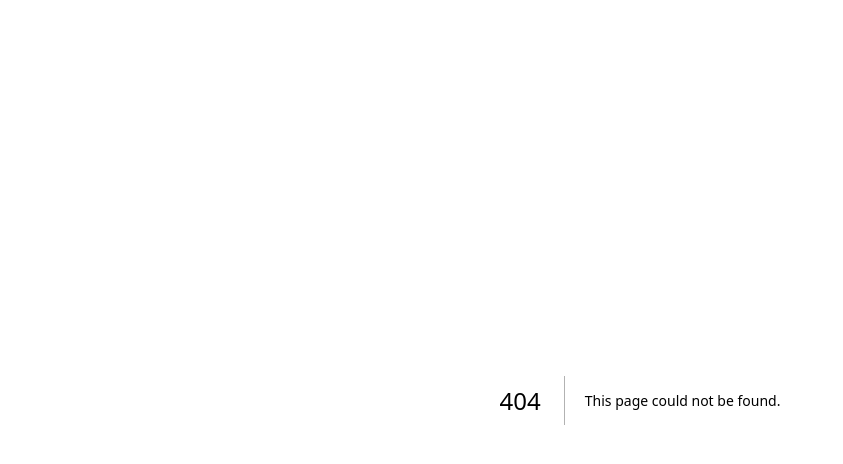
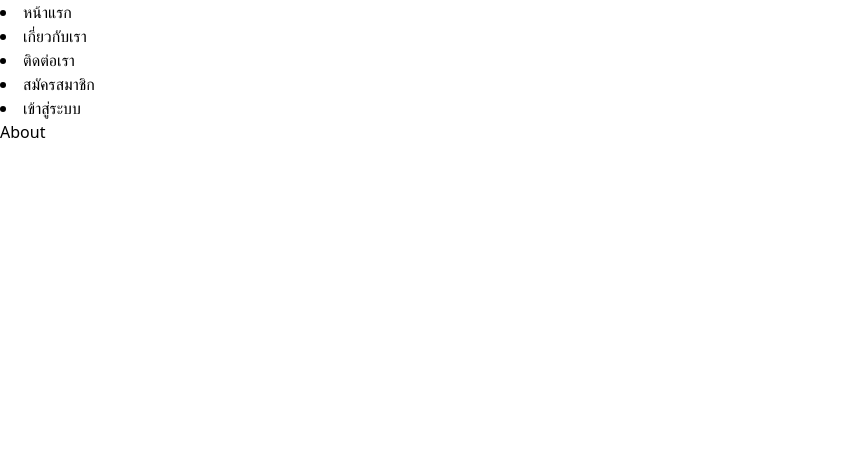
Before and after one commit to kittiumnatsomboon/Protfolio, a Next.js app: page /page/About in a window 1280 px wide. Before the commit this address had no page. Shown: the top 464 px of the page, without its empty margins (0-843 px from the left). Built offline with nearby package versions, Linux system fonts and the light colour scheme.

Commit message:
Map menu

```diff
--- /dev/null
+++ b/src/app/Component/Navbar.jsx
@@ -0,0 +1,19 @@
+import React from 'react'
+import Link from 'next/link';
+import { Navbarmenu } from '../data/Navbarmenu';
+
+function Navbar() {
+  return (
+    <div>
+        {Navbarmenu.map((item) => (
+          <li key={item.id}> {/* key prop สำคัญมาก! */}
+            <Link href={item.link}>
+              {item.label}
+            </Link>
+          </li>
+        ))}
+    </div>
+  )
+}
+
+export default Navbar
--- /dev/null
+++ b/src/app/data/Navbarmenu.jsx
@@ -0,0 +1,7 @@
+export const Navbarmenu = [
+    {id:1,label:"หน้าแรก" , link:"/"},
+    {id:2,label:"เกี่ยวกับเรา" , link:"/About"},
+    {id:3,label:"ติดต่อเรา" , link:"/Contact"},
+    {id:4,label:"สมัครสมาชิก" , link:"/Register"},
+    {id:5,label:"เข้าสู่ระบบ" , link:"/Login"}
+]
--- a/src/app/layout.jsx
+++ b/src/app/layout.jsx
@@ -1,6 +1,6 @@
 import { Geist, Geist_Mono } from "next/font/google";
 import "./globals.css";
-
+import Navbar from "./Component/Navbar";
 
 
 export const metadata = {
@@ -12,6 +12,7 @@ export default function RootLayout({ children }) {
   return (
     <html lang="en">
       <body>
+        <Navbar />
         {children}
       </body>
     </html>
--- /dev/null
+++ b/src/app/page/About/page.jsx
@@ -0,0 +1,8 @@
+import React from 'react'
+
+function About() {
+    return (
+        <div>About</div>
+    )
+}
+export default About;
--- /dev/null
+++ b/src/app/page/Contact/page.jsx
@@ -0,0 +1,9 @@
+import React from 'react'
+
+function Contact() {
+  return (
+    <div>contact</div>
+  )
+}
+
+export default Contact
--- /dev/null
+++ b/src/app/page/Login/page.jsx
@@ -0,0 +1,9 @@
+import React from 'react'
+
+function Login() {
+  return (
+    <div>Login</div>
+  )
+}
+
+export default Login
--- /dev/null
+++ b/src/app/page/Register/page.jsx
@@ -0,0 +1,9 @@
+import React from 'react'
+
+function Register() {
+  return (
+    <div>Register</div>
+  )
+}
+
+export default Register
```
